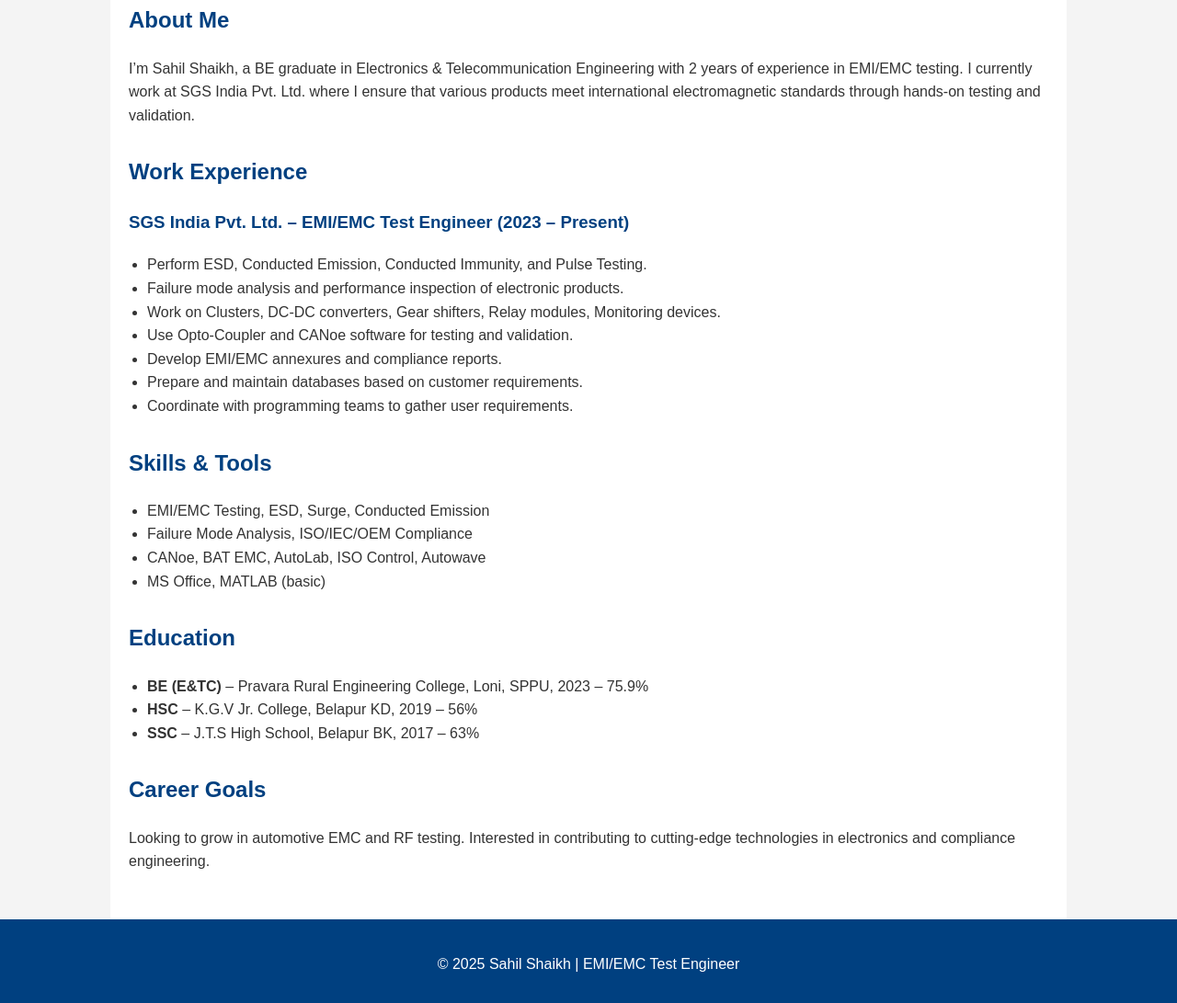
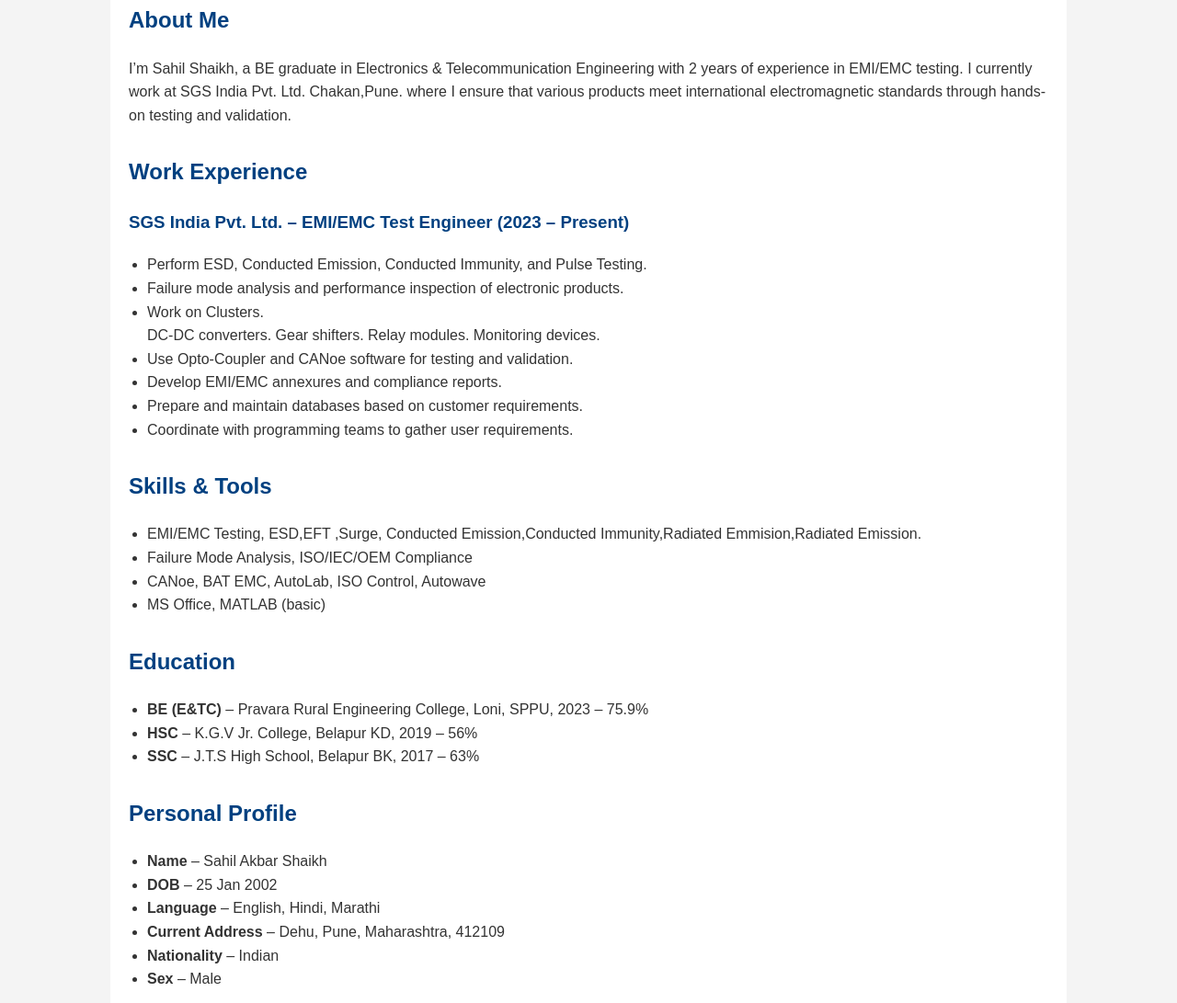
Before and after one commit to SahilShaikh2121/SahilShaikhportfolio, a plain HTML site: page index.html in a window 1280 px wide. Shown: the part 321-1412 px from the top of the page at 92% size. Drawn offline with Linux system fonts and the light colour scheme.

Commit message:
Update index.html

```diff
--- a/index.html
+++ b/index.html
@@ -57,7 +57,7 @@
   <div class="container">
     <section class="section">
       <h2>About Me</h2>
-      <p>I’m Sahil Shaikh, a BE graduate in Electronics & Telecommunication Engineering with 2 years of experience in EMI/EMC testing. I currently work at SGS India Pvt. Ltd. where I ensure that various products meet international electromagnetic standards through hands-on testing and validation.</p>
+      <p>I’m Sahil Shaikh, a BE graduate in Electronics & Telecommunication Engineering with 2 years of experience in EMI/EMC testing. I currently work at SGS India Pvt. Ltd. Chakan,Pune. where I ensure that various products meet international electromagnetic standards through hands-on testing and validation.</p>
     </section>
 
     <section class="section">
@@ -66,7 +66,11 @@
       <ul>
         <li>Perform ESD, Conducted Emission, Conducted Immunity, and Pulse Testing.</li>
         <li>Failure mode analysis and performance inspection of electronic products.</li>
-        <li>Work on Clusters, DC-DC converters, Gear shifters, Relay modules, Monitoring devices.</li>
+        <li>Work on Clusters.</li>
+        </li>DC-DC converters.</li>
+        </li>Gear shifters.</li>
+        </li>Relay modules.</li>
+        </li>Monitoring devices.</li>
         <li>Use Opto-Coupler and CANoe software for testing and validation.</li>
         <li>Develop EMI/EMC annexures and compliance reports.</li>
         <li>Prepare and maintain databases based on customer requirements.</li>
@@ -77,7 +81,7 @@
     <section class="section">
       <h2>Skills & Tools</h2>
       <ul>
-        <li>EMI/EMC Testing, ESD, Surge, Conducted Emission</li>
+        <li>EMI/EMC Testing, ESD,EFT ,Surge, Conducted Emission,Conducted Immunity,Radiated Emmision,Radiated Emission.</li>
         <li>Failure Mode Analysis, ISO/IEC/OEM Compliance</li>
         <li>CANoe, BAT EMC, AutoLab, ISO Control, Autowave</li>
         <li>MS Office, MATLAB (basic)</li>
@@ -92,6 +96,17 @@
         <li><strong>SSC</strong> – J.T.S High School, Belapur BK, 2017 – 63%</li>
       </ul>
     </section>
+ <section class="section">
+      <h2>Personal Profile </h2>
+      <ul>
+        <li><strong>Name</strong> – Sahil Akbar Shaikh </li>
+        <li><strong>DOB</strong> – 25 Jan 2002</li>
+        <li><strong>Language</strong> – English, Hindi, Marathi</li>
+        <li><strong>Current Address</strong> – Dehu, Pune, Maharashtra, 412109</li>
+        <li><strong>Nationality</strong> – Indian</li>
+        <li><strong>Sex</strong> – Male </li>
+      </ul>
+    </section>
 
     <section class="section">
       <h2>Career Goals</h2>
```
